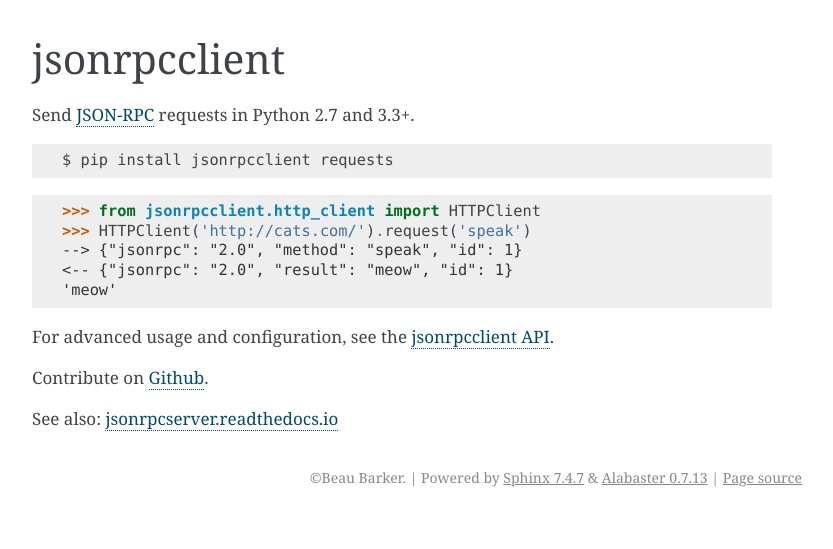
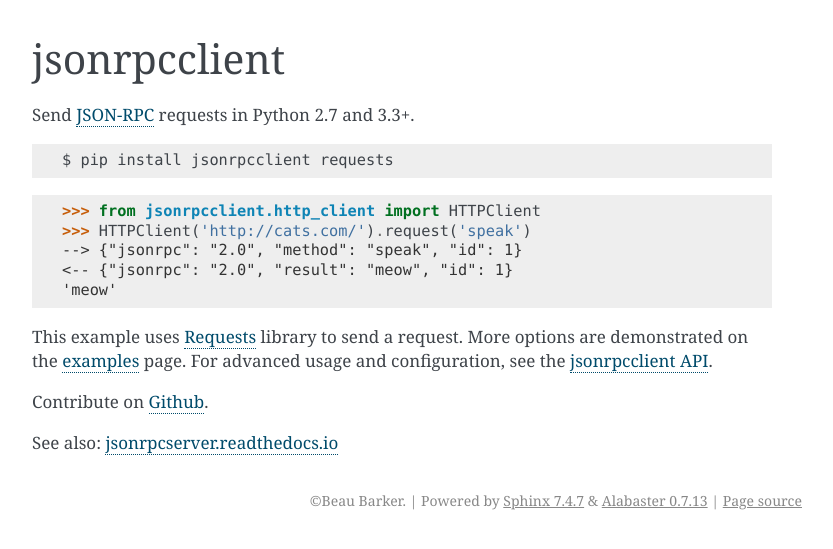
Before and after one commit to explodinglabs/jsonrpcclient, a Sphinx documentation site: the page built from doc/index.rst, in a window 1280 px wide. Shown: the top 549 px of the page, without its empty margins (238-1071 px from the left). Built offline with Sphinx 7.4.7, drawn with Linux system fonts in a browser that asks for light colours.

Commit message:
Add protocol/framework examples on one page.
Re #17 Closes #23

```diff
--- a/doc/index.rst
+++ b/doc/index.rst
@@ -15,8 +15,10 @@
     <-- {"jsonrpc": "2.0", "result": "meow", "id": 1}
     'meow'
 
-For advanced usage and configuration, see the :doc:`api`.
+This example uses `Requests <http://docs.python-requests.org/>`__ library to
+send a request. More options are demonstrated on the :doc:`examples <examples>`
+page. For advanced usage and configuration, see the :doc:`api`.
 
-Contribute on `Github <https://github.com/bcb/jsonrpcclient>`_.
+Contribute on `Github <https://github.com/bcb/jsonrpcclient>`__.
 
-See also: `jsonrpcserver.readthedocs.io <https://jsonrpcserver.readthedocs.io/>`_
+See also: `jsonrpcserver.readthedocs.io <https://jsonrpcserver.readthedocs.io/>`__
```
Also changed, not shown: doc/examples.rst (added, +77 -0 lines).
